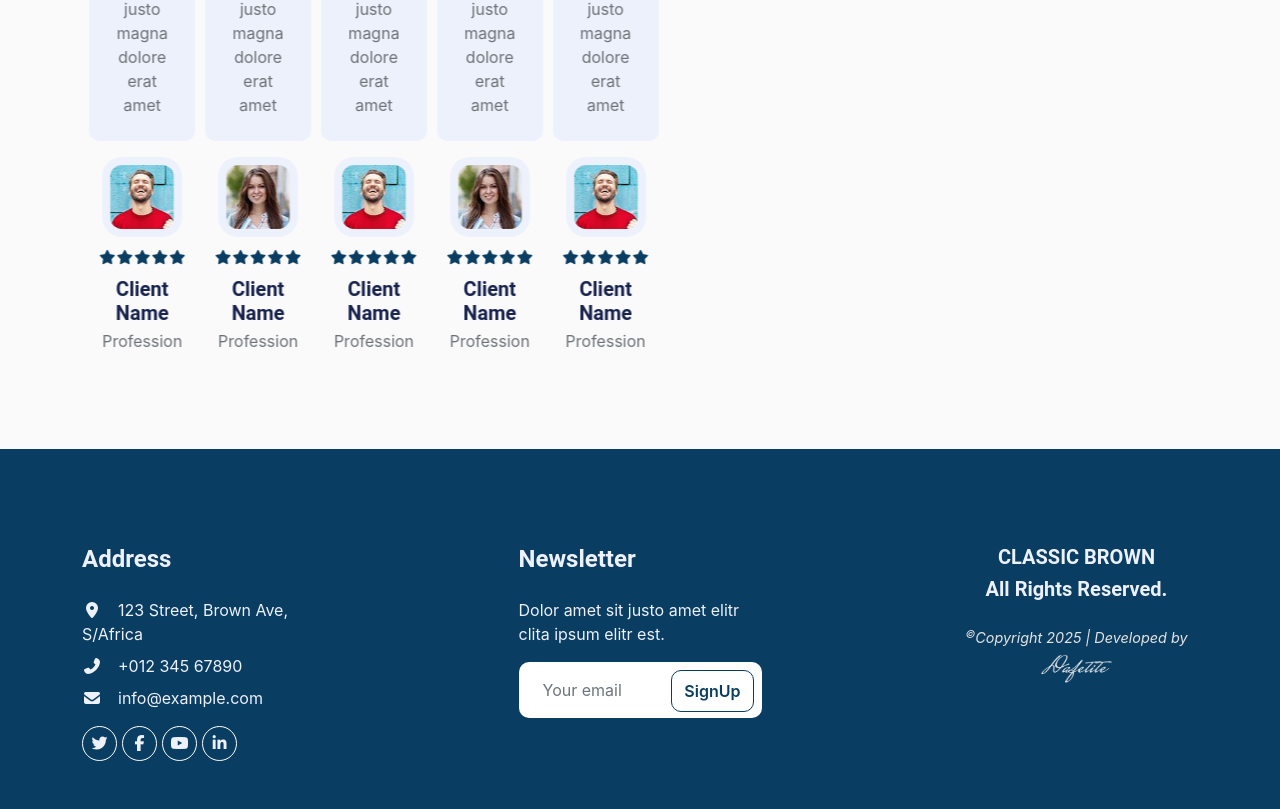
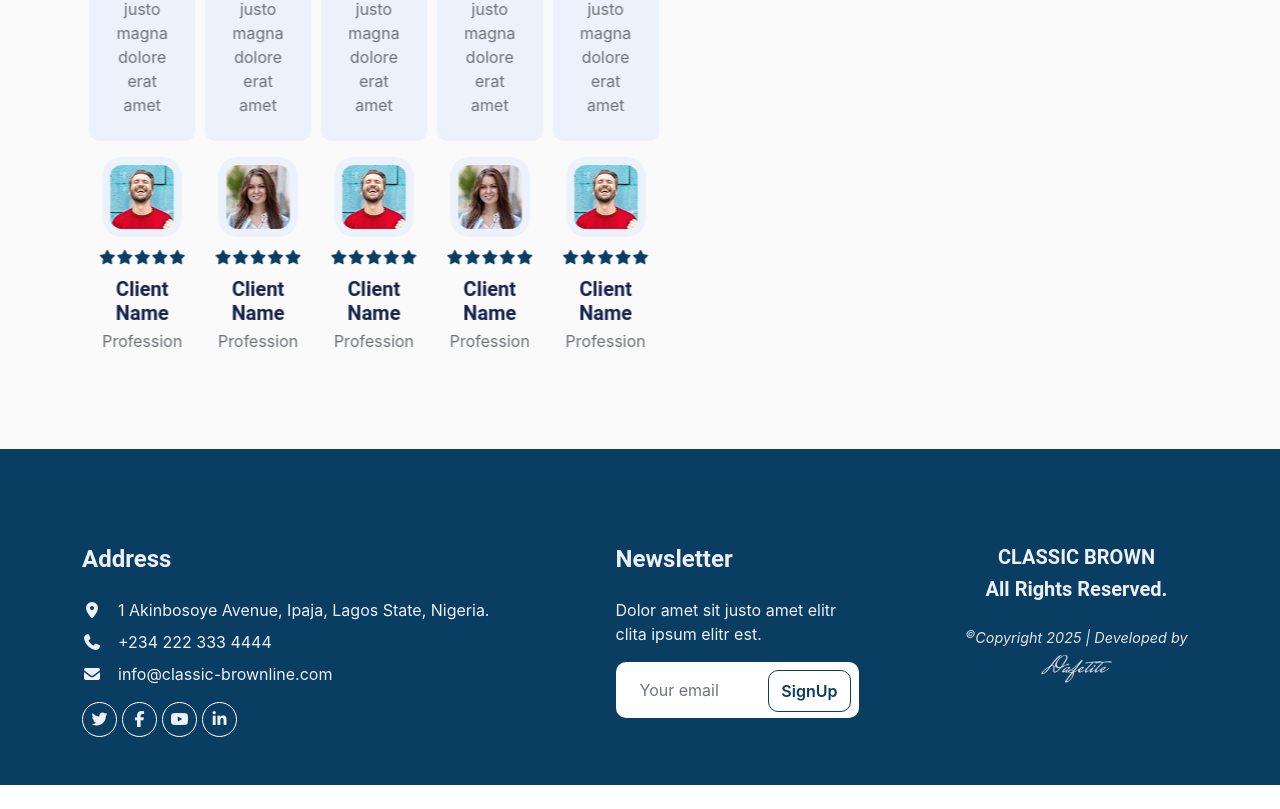
Before and after one commit to DafetiteOgaga/classic_brownline_plumbing_services, a React (Create React App) app in the folder classic_brownline_plumbing_services_website/: page / in a window 1280 px wide. Shown: the part 3673-4482 px from the top of the page. After the commit the page ends 4458 px from the top, so only its background shows below. Built offline with nearby package versions, Linux system fonts and the light colour scheme.

Commit message:
footer.js: fixed most part of the footer

```diff
--- a/classic_brownline_plumbing_services_website/src/components/modularComponents/footer.js
+++ b/classic_brownline_plumbing_services_website/src/components/modularComponents/footer.js
@@ -1,16 +1,16 @@
 import { DafetiteFooter } from "../../hooks/dafetiteFooter/dafetiteFooter"
 
 
-function Footer() {
+function Footer({address, phoneNumber1, email}) {
 	return (
 		<div className="container-fluid bg-primary text-light footer pt-5 mt-5 wow fadeIn" data-wow-delay="0.1s">
 			<div className="container py-5">
 				<div className="row g-5 justify-content-between">
-					<div className="col-lg-3 col-md-6">
+					<div className="col-lg-5 col-md-6">
 						<h4 className="text-light mb-4">Address</h4>
-						<p className="mb-2"><i className="fa fa-map-marker-alt me-3"></i>123 Street, Brown Ave, S/Africa</p>
-						<p className="mb-2"><i className="fa fa-phone-alt me-3"></i>+012 345 67890</p>
-						<p className="mb-2"><i className="fa fa-envelope me-3"></i>info@example.com</p>
+						<p className="mb-2"><i className="fa fa-map-marker-alt me-3"></i>{address}</p>
+						<p className="mb-2"><i className="fa fa-phone me-3"></i>{phoneNumber1}</p>
+						<p className="mb-2"><i className="fa fa-envelope me-3"></i>{email}</p>
 						<div className="d-flex pt-2">
 							<a className="btn btn-outline-light btn-social" href="##"><i className="fab fa-twitter"></i></a>
 							<a className="btn btn-outline-light btn-social" href="##"><i className="fab fa-facebook-f"></i></a>
```
